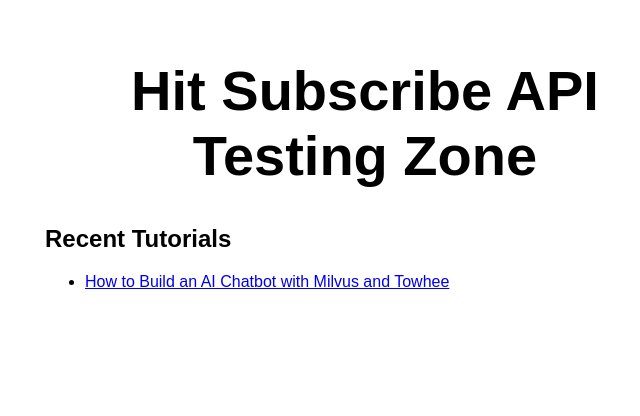
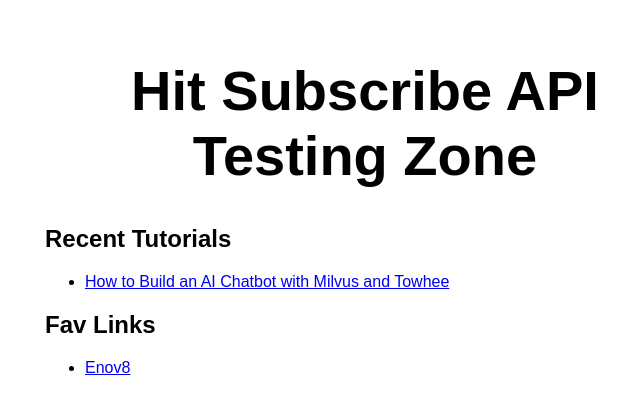
Before and after one commit to hit-subscribe/azure-site, a website: page src/index.html in a window 1280 px wide. Shown: the whole page, without its empty margins (275-915 px from the left). Drawn offline with Linux system fonts and the light colour scheme.

Commit message:
Update index.html

```diff
--- a/src/index.html
+++ b/src/index.html
@@ -15,6 +15,12 @@
     <h2>Recent Tutorials</h2>
     <ul>
       <li><a href="https://zilliz.com/blog/how-to-build-ai-chatbot-with-Milvus-and-Towhee">How to Build an AI Chatbot with Milvus and Towhee</a></li>
+
+    </ul>
+
+    <h2>Fav Links</h2>
+    <ul>
+      <li><a href="https://www.enov8.com/">Enov8</a></li>
     </ul>
   </main>
 </body>
```
